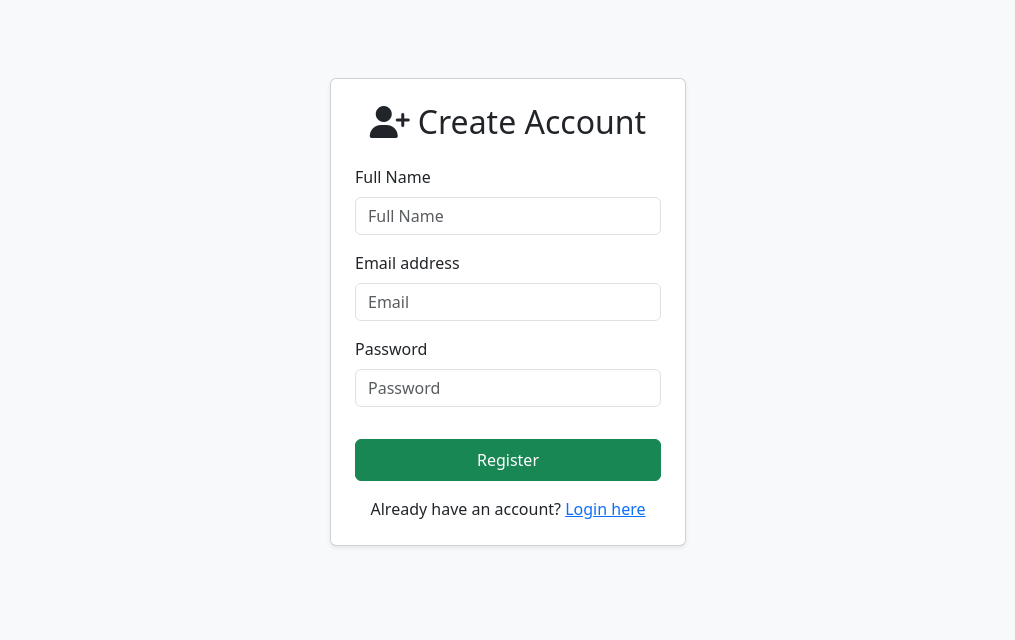
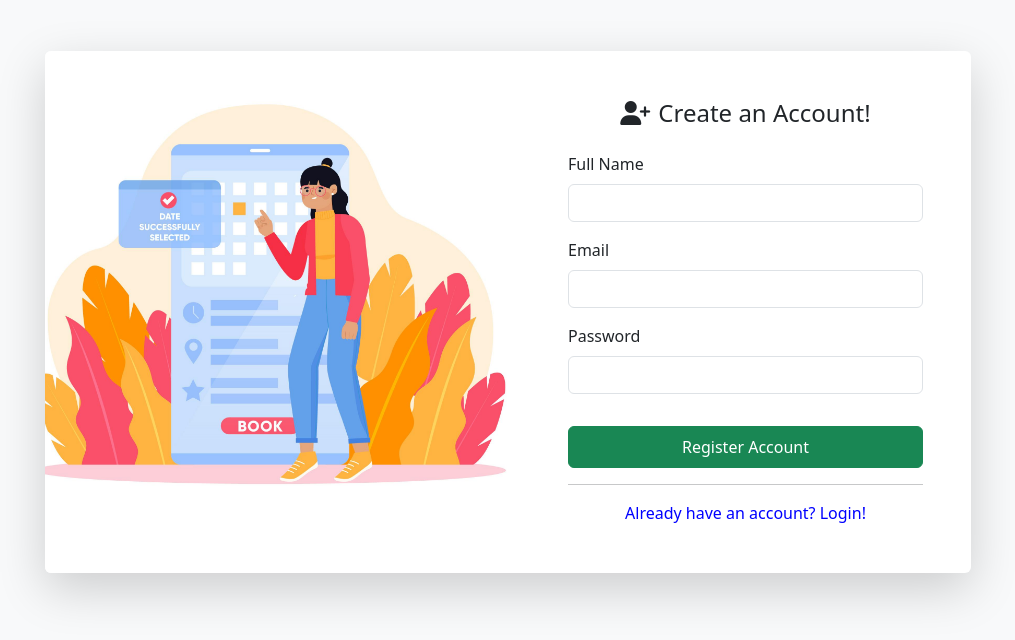
Before and after one commit to Shubhi89/Sample, a plain HTML site: page frontend/register.html in a window 1280 px wide. Shown: the part 88-728 px from the top of the page, without its empty margins (132-1147 px from the left). Drawn offline with nearby package versions, Linux system fonts and the light colour scheme.

Commit message:
adding images to the pages

```diff
--- a/frontend/register.html
+++ b/frontend/register.html
@@ -3,45 +3,58 @@
 <head>
     <meta charset="UTF-8">
     <title>Register | Expense Manager</title>
-
     <link rel="stylesheet" href="https://cdnjs.cloudflare.com/ajax/libs/font-awesome/6.5.2/css/all.min.css" />
     <link href="https://cdn.jsdelivr.net/npm/bootstrap@5.3.3/dist/css/bootstrap.min.css" rel="stylesheet">
-
     <link rel="stylesheet" href="style.css">
 </head>
-<body class="auth-container"> <div class="container">
+<body class="auth-container">
+
+    <div class="container">
         <div class="row justify-content-center">
-            <div class="col-md-6 col-lg-4">
-                <div class="card shadow-sm">
-                    <div class="card-body p-4">
-                        <h2 class="text-center mb-4">
-                            <i class="fas fa-user-plus me-2"></i>Create Account
-                        </h2>
+            <div class="col-xl-10 col-lg-12 col-md-9">
+                <div class="card o-hidden border-0 shadow-lg my-5">
+                    <div class="card-body p-0">
+                        <div class="row">
+                            <div class="col-lg-6 d-none d-lg-block bg-register-image">
+                                </div>
+                            <div class="col-lg-6">
+                                <div class="p-5">
+                                    <div class="text-center">
+                                        <h1 class="h4 text-gray-900 mb-4">
+                                            <i class="fas fa-user-plus me-2"></i>Create an Account!
+                                        </h1>
+                                    </div>
                                     <form id="registerForm">
                                         <div class="mb-3">
                                             <label for="name" class="form-label">Full Name</label>
-                                <input type="text" class="form-control" id="name" placeholder="Full Name" required>
+                                            <input type="text" class="form-control" id="name" required>
                                         </div>
                                         <div class="mb-3">
-                                <label for="email" class="form-label">Email address</label>
-                                <input type="email" class="form-control" id="email" placeholder="Email" required>
+                                            <label for="email" class="form-label">Email</label>
+                                            <input type="email" class="form-control" id="email" required>
                                         </div>
                                         <div class="mb-3">
                                             <label for="password" class="form-label">Password</label>
-                                <input type="password" class="form-control" id="password" placeholder="Password" required>
+                                            <input type="password" class="form-control" id="password" required>
                                         </div>
-                            <button type="submit" class="btn btn-success w-100 py-2 mt-3">Register</button>
+                                        <button type="submit" class="btn btn-success w-100 py-2 mt-3">
+                                            Register Account
+                                        </button>
                                     </form>
-                        <p class="text-center mt-3 mb-0">
-                            Already have an account? <a href="index.html">Login here</a>
-                        </p>
+                                    <hr>
+                                    <div class="text-center">
+                                        <a class="small footer-link" href="index.html">Already have an account? Login!</a>
+                                    </div>
+                                </div>
+                            </div>
+                        </div>
                     </div>
                 </div>
             </div>
         </div>
     </div>
 
-    <script src="https://cdn.jsdelivr.net/npm/bootstrap@5.3.3/dist/js/bootstrap.bundle.min.js"></script>
+    <script src="https.cdn.jsdelivr.net/npm/bootstrap@5.3.3/dist/js/bootstrap.bundle.min.js"></script>
     <script src="script.js"></script>
 </body>
 </html>
--- a/frontend/style.css
+++ b/frontend/style.css
@@ -15,3 +15,60 @@ body {
 .list-group-item {
     padding: 1rem 0.5rem; /* A bit less padding than the card body */
 }
+
+.bg-login-image {
+    /* You can replace this with any image you like! */
+    background: url('logIn.jpg');
+    background-position: center;
+    background-size: cover;
+}
+
+/* Fix for rounded corners */
+.card {
+    overflow: hidden;
+}
+
+/* ... (keep your existing styles: body, .auth-container, .bg-login-image, etc.) */
+
+.bg-register-image {
+    /* You can use a different image or the same one! */
+    background: url('signUp.jpg');
+    background-position: center;
+    background-size: cover;
+}
+
+.dashboard-bg {
+    position: relative;
+    z-index: 1;
+}
+
+/* This creates a dark, semi-transparent layer over the image */
+.dashboard-bg::before {
+    content: "";
+    position: fixed; /* Use 'fixed' to cover the whole viewport */
+    top: 0;
+    left: 0;
+    width: 100%;
+    height: 100%;
+
+    /* The image goes here */
+    background-image: url('dashboard.jpg');
+    background-position: center;
+    background-size: cover;
+    background-repeat: no-repeat;
+
+    /* This is the overlay: 70% black */
+    background-color: rgba(0, 0, 0, 0.7);
+
+    /* This blends the color and image */
+    background-blend-mode: multiply;
+
+    /* Puts the overlay behind your content */
+    z-index: -1;
+}
+
+.footer-link {
+    text-decoration: none;
+    color: blue;
+    font-size: medium;
+}
```
Also changed, not shown: frontend/index.html (+26 -15 lines). Lines whose indentation alone changed are shown as unchanged.
